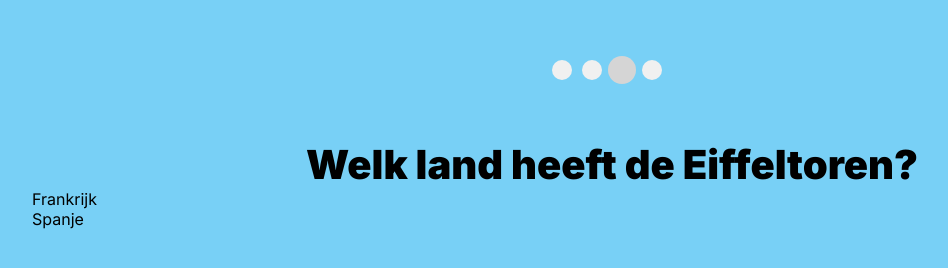
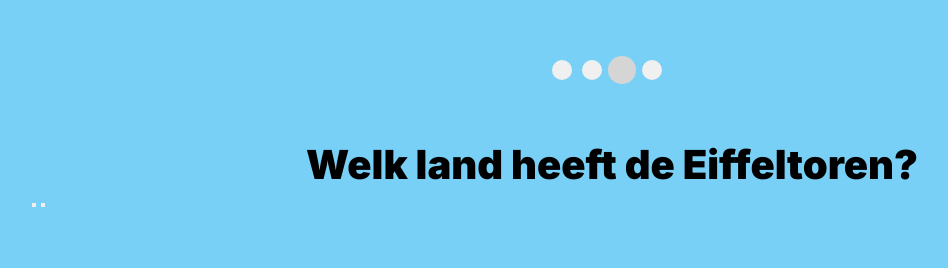
Before and after one commit to pgmgent-atwork2/project-1-workshop-start-2-code-mela, a plain HTML site: page index.html in a window 1280 px wide. Shown: the whole page, without its empty margins (28-976 px from the left). Drawn offline with Linux system fonts and the light colour scheme.

Commit message:
Refactored quiz answer display in index.html

```diff
--- a/index.html
+++ b/index.html
@@ -21,8 +21,8 @@
     </div>
 
     <div class="max-width answers">
-        <p class="answer--right">Frankrijk</p>
-        <p class="answer--wrong">Spanje</p>
+        <button class="answer right"></button>
+        <button class="answer wrong"></button>
     </div>
 
     <script src="./questions.js"></script>
```
